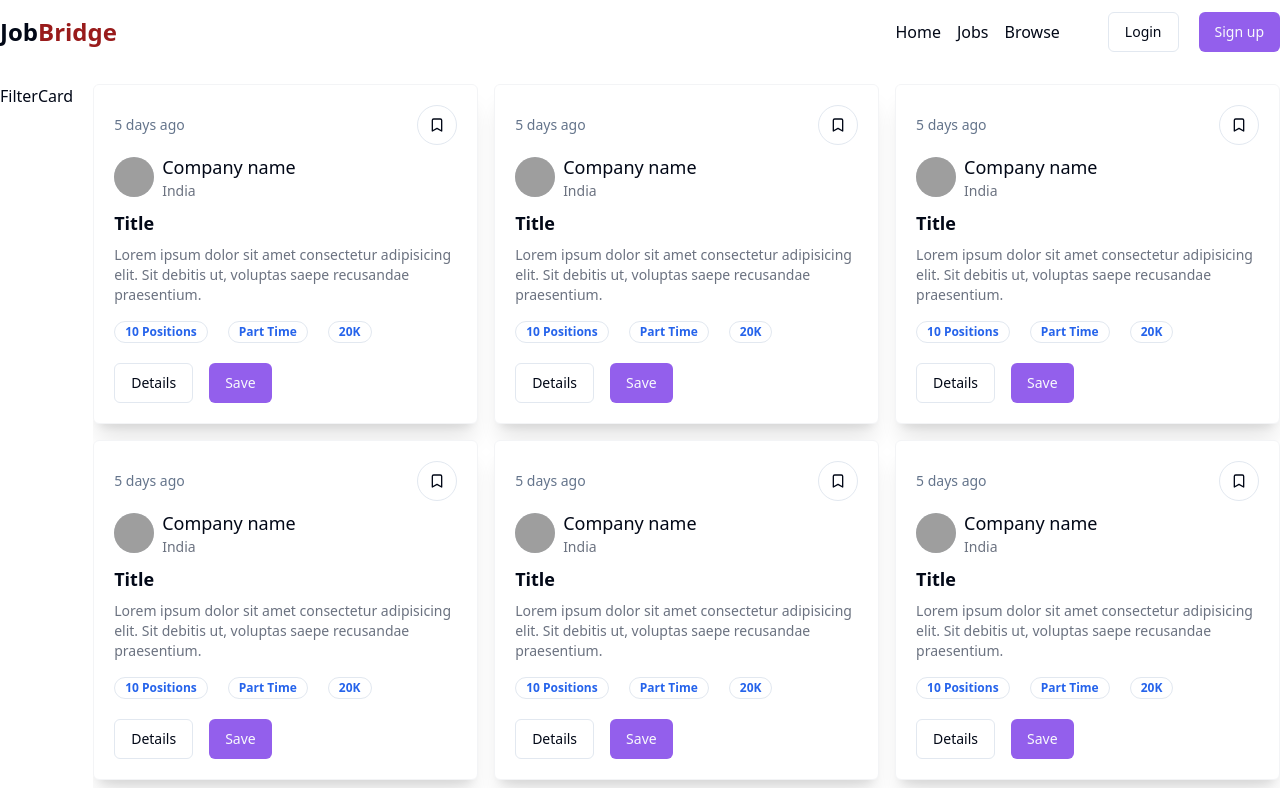
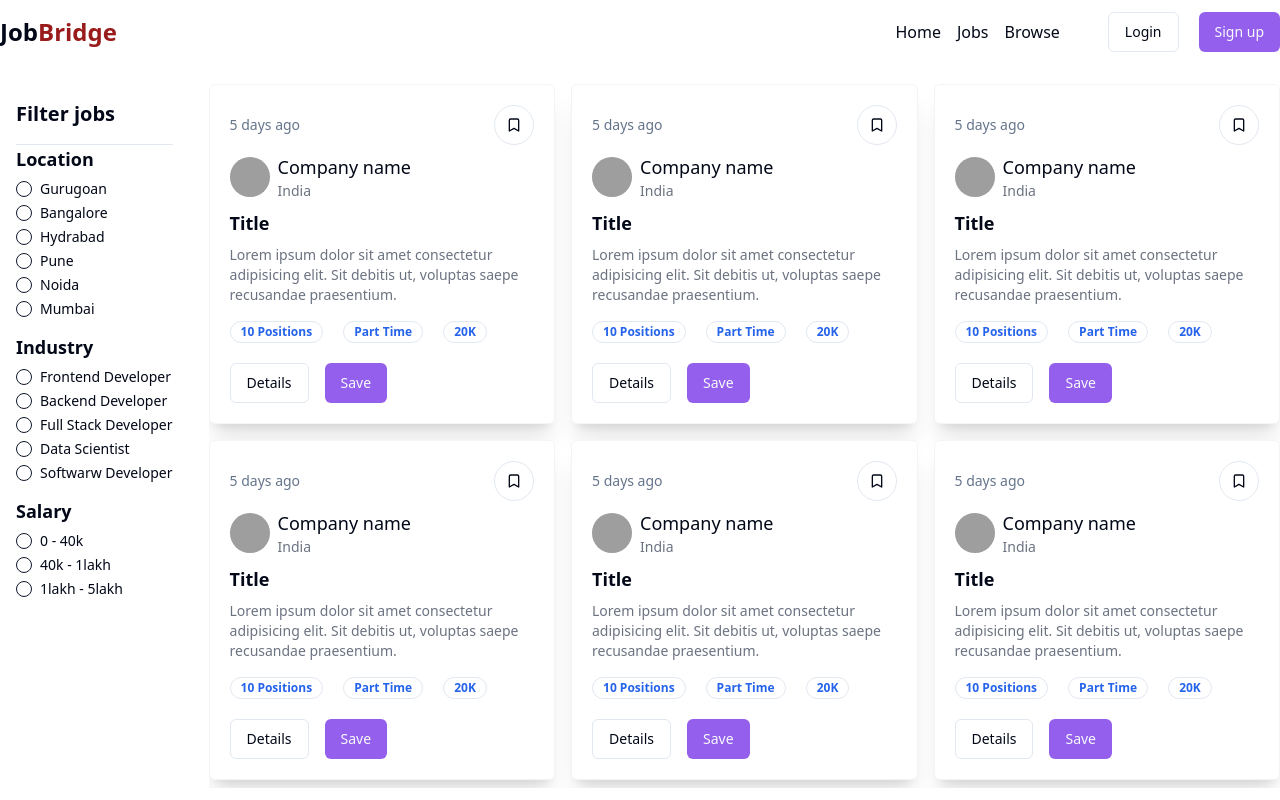
Before and after one commit to priyan2003/JobBridge, a React (Vite) app in the folder FrontEnd/: page /jobs in a window 1280 px wide. Built offline with nearby package versions, Linux system fonts and the light colour scheme; grey boxes are pictures that could not be loaded.

Commit message:
complete Profile page

```diff
--- a/FrontEnd/src/App.jsx
+++ b/FrontEnd/src/App.jsx
@@ -9,15 +9,18 @@ import Login from './components/auth/Login'
 import Signup from './components/auth/Signup'
 import Layout from './Layout'
 import Jobs from './components/Jobs/Jobs'
+import Browse from './components/Browse/Browse'
+import Profile from './components/Profile/Profile'
 
 const appRouter = createBrowserRouter(
   createRoutesFromElements(
     <Route path='/' element={<Layout/>}>
       <Route path='' element={<Home/>}/>
       <Route path='jobs' element={<Jobs/>}/>
-      {/* <Route path='browse' element={<Browse/>}/> */}
+      <Route path='browse' element={<Browse/>}/>
       <Route path='login' element={<Login/>}/>
       <Route path='signup' element={<Signup/>}/>
+      <Route path='profile' element={<Profile/>}/>
     </Route>
   )
 )
--- /dev/null
+++ b/FrontEnd/src/components/Browse/Browse.jsx
@@ -0,0 +1,21 @@
+import React from "react";
+import Job from "../Jobs/Job";
+import Navbar from "../shared/Navbar";
+
+const randomJobs = [1, 2, 3,4];
+const Browse = () => {
+  return (
+    <div>
+      <div className="max-w-7xl mx-auto my-10">
+        <h1 className="font-bold text-xl my-10">Search Results ({randomJobs.length})</h1>
+        <div className="grid grid-cols-3 gap-4">
+          {randomJobs.map((job, index) => {
+            return <Job key={index} />;
+          })}
+        </div>
+      </div>
+    </div>
+  );
+};
+
+export default Browse;
--- a/FrontEnd/src/components/Home/Home.jsx
+++ b/FrontEnd/src/components/Home/Home.jsx
@@ -3,6 +3,7 @@ import HeroSection from './HeroSection'
 import CategoryCarousel from './CategoryCarousel'
 import LatestJobs from './LatestJobs'
 import Footer from '../shared/Footer'
+import Navbar from '../shared/Navbar'
 
 function Home() {
   return (
--- a/FrontEnd/src/components/Jobs/FilterCard.jsx
+++ b/FrontEnd/src/components/Jobs/FilterCard.jsx
@@ -1,8 +1,46 @@
 import React from 'react'
+import { RadioGroup, RadioGroupItem } from '../ui/radio-group'
+import { Label } from '../ui/label'
 
+const filterData = [
+  {
+    filterType: "Location",
+    array:["Gurugoan","Bangalore","Hydrabad","Pune","Noida","Mumbai"]
+  },
+  {
+    filterType: "Industry",
+    array:["Frontend Developer","Backend Developer","Full Stack Developer","Data Scientist","Softwarw Developer"]
+  },
+  {
+    filterType: "Salary",
+    array:["0 - 40k","40k - 1lakh","1lakh - 5lakh"]
+  }
+]
 const FilterCard = () => {
   return (
-    <div>FilterCard</div>
+    <div className='w-full bg-white rounded-md p-4'>
+      <h1 className='font-bold text-xl'>Filter jobs</h1>
+      <hr className='mt-4'/>
+      <RadioGroup>
+        {
+          filterData.map((data,index) => (
+            <div key={index} className=''>
+              <h1 className='font-bold text-lg'>{data.filterType}</h1>
+              {
+                data.array.map((item,index)=>{
+                  return (
+                    <div key={index} className='flex items-center space-x-2 my-2'>
+                      <RadioGroupItem value={item}/>
+                      <Label>{item}</Label>
+                    </div>
+                  )
+                })
+              }
+            </div>
+          ))
+        }
+      </RadioGroup>
+    </div>
   )
 }
 
--- a/FrontEnd/src/components/Jobs/Jobs.jsx
+++ b/FrontEnd/src/components/Jobs/Jobs.jsx
@@ -1,6 +1,7 @@
 import React from "react";
 import FilterCard from "./FilterCard";
 import Job from "./Job";
+import Navbar from "../shared/Navbar";
 const jobs = [1, 2, 3, 4, 5, 6, 7, 8, 9];
 const Jobs = () => {
   return (
--- /dev/null
+++ b/FrontEnd/src/components/Profile/AppliedJobTable.jsx
@@ -0,0 +1,9 @@
+import React from 'react'
+
+function AppliedJobTable() {
+  return (
+    <div>AppliedJobTable</div>
+  )
+}
+
+export default AppliedJobTable
--- /dev/null
+++ b/FrontEnd/src/components/Profile/Profile.jsx
@@ -0,0 +1,70 @@
+import React from "react";
+import { Avatar } from "../ui/avatar";
+import { AvatarImage } from "@radix-ui/react-avatar";
+import { Button } from "../ui/button";
+import { Contact, Mail, Pen } from "lucide-react";
+import { Badge } from "../ui/badge";
+import { Label } from "../ui/label";
+import AppliedJobTable from "./AppliedJobTable";
+
+const Profile = () => {
+  const skills = ["Java", "Python", "JavaScript"];
+  const haveResume = true;
+  return (
+    <div>
+      <div className="max-w-7xl mx-auto bg-white border border-gray-200 rounded-2xl my-5 p-8 ">
+        <div className="flex justify-between">
+          <div className="flex items-center gap-4">
+            <Avatar className="h-32 w-32">
+              <AvatarImage src="https://github.com/shadcn.png" />
+            </Avatar>
+            <div>
+              <h1 className="font-medium text-xl">Full Name</h1>
+              <p>
+                Lorem ipsum dolor sit amet consectetur adipisicing elit. Aliquam
+                officia commodi totam perferendis modi eos impedit error,
+                placeat enim?
+              </p>
+            </div>
+          </div>
+          <Button className="text-right" variant="outline">
+            <Pen />
+          </Button>
+        </div>
+        <div className="my-5">
+          <div className="flex items-center gap-3 my-2">
+            <Mail />
+            <span>abc@gmail.com</span>
+          </div>
+          <div className="flex items-center gap-3 my-2">
+            <Contact />
+            <span>4546552345</span>
+          </div>
+        </div>
+        <div className="my-5">
+          <h1>Skills</h1>
+          <div className="flex items-center gap-3">
+            {skills.length !== 0 ? (
+              skills.map((skill, index) => <Badge key={index}>{skill}</Badge>)
+            ) : (
+              <span>NA</span>
+            )}
+          </div>
+        </div>
+        <div className="grid w-full max-w-sm items-center gap-2">
+            <Label className="text-md font-bold">Resume</Label>
+            {
+                haveResume ? <a target="blank" href="https://google.com" className="text-blue-400 w-full hover:underline cursor-pointer">myresume</a> : <span>NA</span>
+            }
+        </div>
+        <div className="max-w-4xl mx-auto bg-white rounded-2xl">
+            <h1>Applied Jobs</h1>
+            {/* Application table */}
+            <AppliedJobTable/>
+        </div>
+      </div>
+    </div>
+  );
+};
+
+export default Profile;
--- a/FrontEnd/src/components/auth/Login.jsx
+++ b/FrontEnd/src/components/auth/Login.jsx
@@ -9,7 +9,7 @@ import { USER_API_END_POINT } from "@/utils/constants";
 import axios from "axios";
 import { toast } from "sonner";
 import { useDispatch, useSelector } from "react-redux";
-import { setLoading } from "@/redux/authSlice";
+import { setLoading, setUser } from "@/redux/authSlice";
 import { Loader2 } from "lucide-react";
 
 function Login() {
@@ -35,6 +35,7 @@ function Login() {
         withCredentials: true,
       });
       if (res.data.success) {
+        dispatch(setUser(res.data.user))
         navigate("/");
         toast.success(res.data.mess);
       }
--- a/FrontEnd/src/components/auth/Signup.jsx
+++ b/FrontEnd/src/components/auth/Signup.jsx
@@ -10,6 +10,7 @@ import { toast } from "sonner";
 import { useDispatch, useSelector } from "react-redux";
 import { setLoading } from "@/redux/authSlice";
 import { Loader2 } from "lucide-react";
+import Navbar from "../shared/Navbar";
 
 function Signup() {
   const [input, setInput] = useState({
--- a/FrontEnd/src/components/shared/Navbar.jsx
+++ b/FrontEnd/src/components/shared/Navbar.jsx
@@ -8,8 +8,9 @@ import { Avatar, AvatarImage } from "@radix-ui/react-avatar";
 import { LogOut, User2 } from "lucide-react";
 import { Button } from "../ui/button";
 import { Link } from "react-router-dom";
+import { useSelector } from "react-redux";
 const Navbar = () => {
-  const user = false;
+  const { user } = useSelector((store) => store.auth);
   return (
     <div className="bg-white">
       <div className="flex items-center justify-between mx-auto max-w-7xl h-16">
@@ -22,14 +23,28 @@ const Navbar = () => {
         {/* right wala part */}
         <div className="flex items-center gap-12">
           <ul className="flex font-medium items-center gap-4">
-            <li><Link to="/">Home</Link></li>
-            <li><Link to="/jobs">Jobs</Link></li>
-            <li><Link to="/browse">Browse</Link></li>
+            <li>
+              <Link to="/">Home</Link>
+            </li>
+            <li>
+              <Link to="/jobs">Jobs</Link>
+            </li>
+            <li>
+              <Link to="/browse">Browse</Link>
+            </li>
           </ul>
           {!user ? (
             <div className="flex items-center gap-5">
-               <Link to="/login"><Button variant="outline" className="">Login</Button></Link>
-               <Link to="/signup"><Button className="bg-[#935fec] hover:bg-[#6b44ab]">Sign up</Button></Link>
+              <Link to="/login">
+                <Button variant="outline" className="">
+                  Login
+                </Button>
+              </Link>
+              <Link to="/signup">
+                <Button className="bg-[#935fec] hover:bg-[#6b44ab]">
+                  Sign up
+                </Button>
+              </Link>
             </div>
           ) : (
             <Popover>
@@ -62,7 +77,7 @@ const Navbar = () => {
                   <div className="flex w-fit items-center gap-1 cursor-pointer">
                     <User2 />
                     <button className=" border-none hover:underline">
-                      View Profile
+                      <Link to="/profile">View Profile</Link>
                     </button>
                   </div>
                   <div className="flex w-fit items-center gap-1 cursor-pointer">
--- a/FrontEnd/src/redux/authSlice.js
+++ b/FrontEnd/src/redux/authSlice.js
@@ -3,15 +3,19 @@ import { createSlice } from "@reduxjs/toolkit";
 const authSlice = createSlice({
     name:"auth",
     initialState:{
-        loading: false
+        loading: false,
+        user:null
     },
     reducers:{
         // actions
         setLoading:(state,action) =>{
             state.loading = action.payload;
+        },
+        setUser:(state,action) =>{
+            state.user = action.payload
         }
     }
 })
 
-export const {setLoading} = authSlice.actions;
+export const {setLoading,setUser} = authSlice.actions;
 export default authSlice.reducer
```
